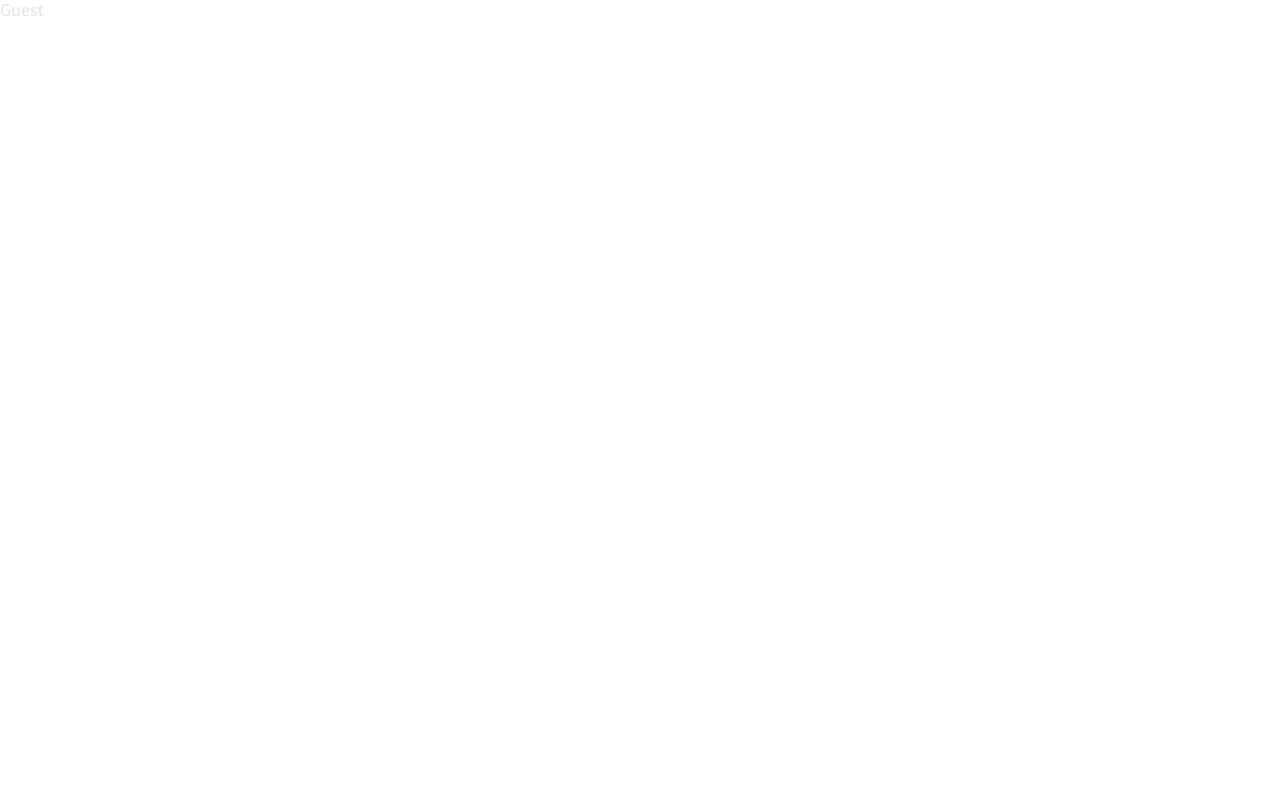
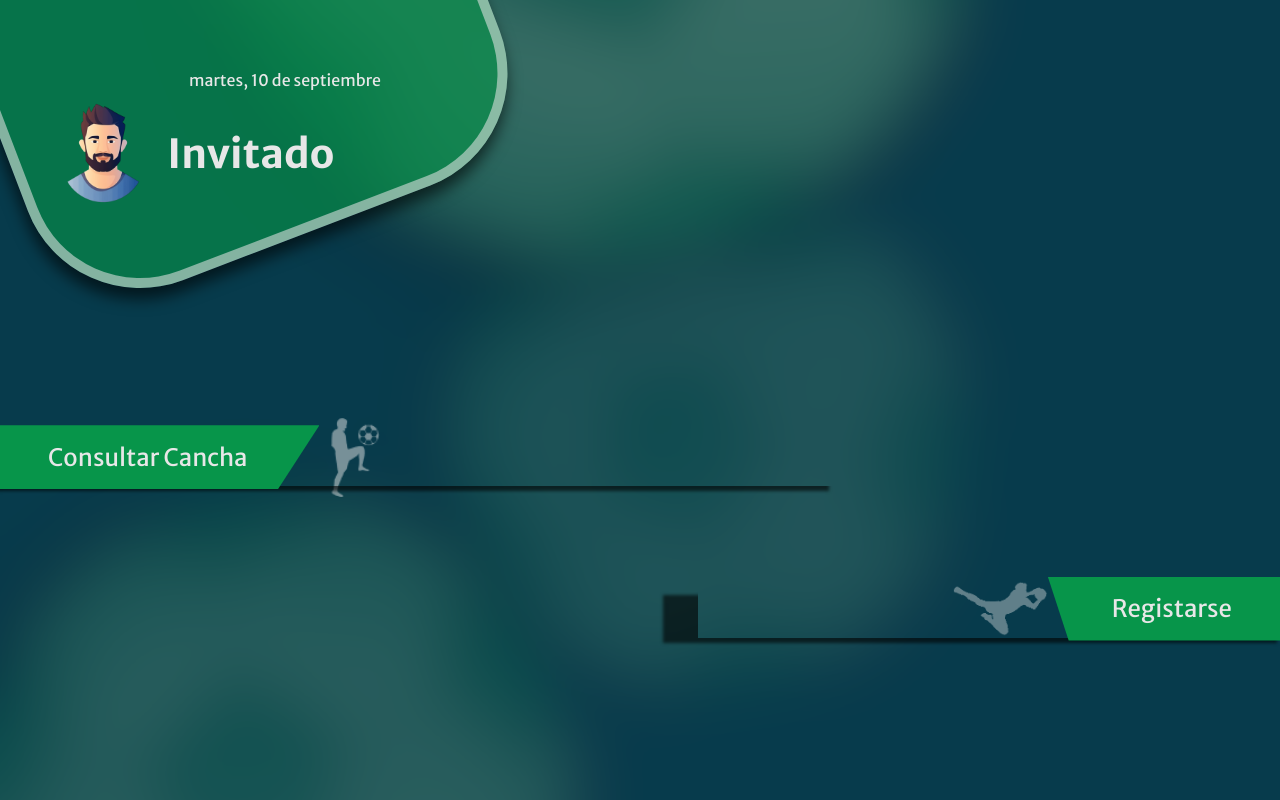
Before and after one commit to Andresfacundo/SportFull, a React (Vite) app in the folder Front_End/: page /Guest in a window 1280 px wide. Built offline with nearby package versions, Linux system fonts and the light colour scheme.

Commit message:
Se crea la vista Home Invitado

```diff
--- a/Front_End/src/Components/Layouts/Header/Header.jsx
+++ b/Front_End/src/Components/Layouts/Header/Header.jsx
@@ -6,9 +6,11 @@ import icon_setting from '../../../../src/assets/Images/icons/icon_setting.png';
 import icon_notification from '../../../../src/assets/Images/icons/icon_notificacion.png';
 import ClienteService from '../../../services/ClienteService';
 import { CurrentDate } from '../../UI/CurrentDate/CurrentDate';
-import { NavLink } from 'react-router-dom';
+import { NavLink, useLocation } from 'react-router-dom';  // Importa useLocation
 
 export const Header = ({ children }) => {
+
+  const location = useLocation();  // Hook para obtener la ruta actual
 
   // Función para manejar el cierre de sesión
   const handleLogout = () => {
@@ -21,11 +23,9 @@ export const Header = ({ children }) => {
 
   // Función para obtener la primera palabra del nombre y la primera letra del apellido
   const obtenerResultado = (nombre, apellido) => {
-    // Eliminar espacios extra y dividir en palabras
     const showNombre = nombre.trim().split(" ")[0]; // Tomar la primera palabra del nombre
     const showApellido = apellido.trim().split(" ")[0][0]; // Tomar la primera letra de la primera palabra del apellido
 
-    // Capitalizar la primera letra del nombre y la primera letra del apellido
     const nombreCapitalizado = showNombre.charAt(0).toUpperCase() + showNombre.slice(1).toLowerCase();
     const apellidoCapitalizado = showApellido.toUpperCase();
 
@@ -36,8 +36,8 @@ export const Header = ({ children }) => {
   const nombre = user?.nombres || 'Nombre';
   const apellido = user?.apellidos || 'Apellido';
 
-  // Obtener el resultado formateado
-  const resultado = obtenerResultado(nombre, apellido);
+  // Obtener el resultado formateado solo si la ruta no es /Guest
+  const resultado = location.pathname === '/Guest' ? 'Invitado' : obtenerResultado(nombre, apellido);
 
   return (
     <header className='header_home'>
@@ -45,20 +45,26 @@ export const Header = ({ children }) => {
 
         <div className='container_options'>
           <CurrentDate></CurrentDate>
+
+          {/* Mostrar los iconos solo si no está en la vista /Guest */}
+          {location.pathname !== '/Guest' && (
+            <>
               <NavLink className={'configuration'}>
-            <img className='icon_options' src={icon_setting} alt="" />
+                <img className='icon_options' src={icon_setting} alt="Configuración" />
               </NavLink>
               <NavLink className={'notifications'}>
-            <img className='icon_options' src={icon_notification} alt="" />
+                <img className='icon_options' src={icon_notification} alt="Notificaciones" />
               </NavLink>
               <NavLink to='/Login' onClick={handleLogout} className={'logout'}>
-            <img className='icon_logout' src={icon_logout} alt="" />
+                <img className='icon_logout' src={icon_logout} alt="Cerrar sesión" />
               </NavLink>
+            </>
+          )}
         </div>
 
         <div className='container_user'>
-          <img className='pefil_pic' src={foto_perfil} alt="" />
-          <h2 className='nameUser'>{resultado}</h2> {/* Mostrar el nombre capitalizado */}
+          <img className='pefil_pic' src={foto_perfil} alt="Foto de perfil" />
+          <h2 className='nameUser'>{resultado}</h2> {/* Mostrar el nombre o "Invitado" si está en /Guest */}
         </div>
 
       </div>
--- a/Front_End/src/Components/Pages/Guest/Guest.css
+++ b/Front_End/src/Components/Pages/Guest/Guest.css
@@ -0,0 +1,28 @@
+.main_homeGuest{
+    width: 100%;
+    height: auto;
+    display: flex;
+    flex-direction: column;
+    gap: 5rem;
+    margin-top: 3rem;
+}
+
+.shade_consultCourt {
+    width: 65%;
+    height: 3rem;
+    display: flex;
+    position: absolute;
+    top: 1.25rem;
+    left: 2rem;
+    box-shadow: -35px 5px 3px rgba(0, 0,0, 0.6) ;
+}
+
+.shade_register{
+    width: 48%;
+    height: 3rem;
+    display: flex;
+    position: absolute;
+    top: 0.82rem;
+    right: -2rem;
+    box-shadow: -35px 5px 3px rgba(0, 0, 0, 0.6);
+}
--- a/Front_End/src/Components/Pages/Guest/Guest.jsx
+++ b/Front_End/src/Components/Pages/Guest/Guest.jsx
@@ -1,8 +1,31 @@
 import React from 'react'
 import './Guest.css'
+import fondo_long from '../../../assets/Images/fondos/fondo_long.png';
+import icon_01 from '../../../assets/Images/icons/jugador_04.png';
+import icon_02 from '../../../assets/Images/icons/jugador_03.png';
+import icon_03 from '../../../assets/Images/icons/jugador_01.png';
+import icon_04 from '../../../assets/Images/icons/jugador_05.png';
+import OptionMenuLeft from '../../UI/OptionMenuLeft/OptionMenuLeft';
+import OptionMenuRight from '../../UI/OptionMenuRight/OptionMenuRight';
+import { Header } from '../../../Components/Layouts/Header/Header';
+
 
 export const Guest = () => {
+  const backgroundStyle = {
+    backgroundImage: `url(${fondo_long})`,
+    backgroundSize: 'cover',
+    backgroundPosition: 'center',
+    height: '100%',
+    width: '100%',
+  };
   return (
-    <div>Guest</div>
+    <div style={backgroundStyle} className='container_home_client'>
+      <Header />
+      <main className='main_homeGuest'>
+        <OptionMenuRight link={'/BuscarCanchas'} shade={'shade_consultCourt'} classNameImg={'icon_1'} icon={icon_01} content={'Consultar Cancha'} />
+        <OptionMenuLeft link={'/SignUp'} shade={'shade_register'} classNameImg={'icon_2'} icon={icon_02} content={'Registarse'} />
+      </main>
+
+    </div>
   )
 }
--- a/Front_End/src/Components/Pages/Login/Login.css
+++ b/Front_End/src/Components/Pages/Login/Login.css
@@ -6,7 +6,7 @@
 
 .container-login {
     width: 100%;
-    height: auto;
+    height: 100%;
     display: flex;
     flex-direction: column;
     align-items: center;
```
Lines whose indentation alone changed are shown as unchanged.
